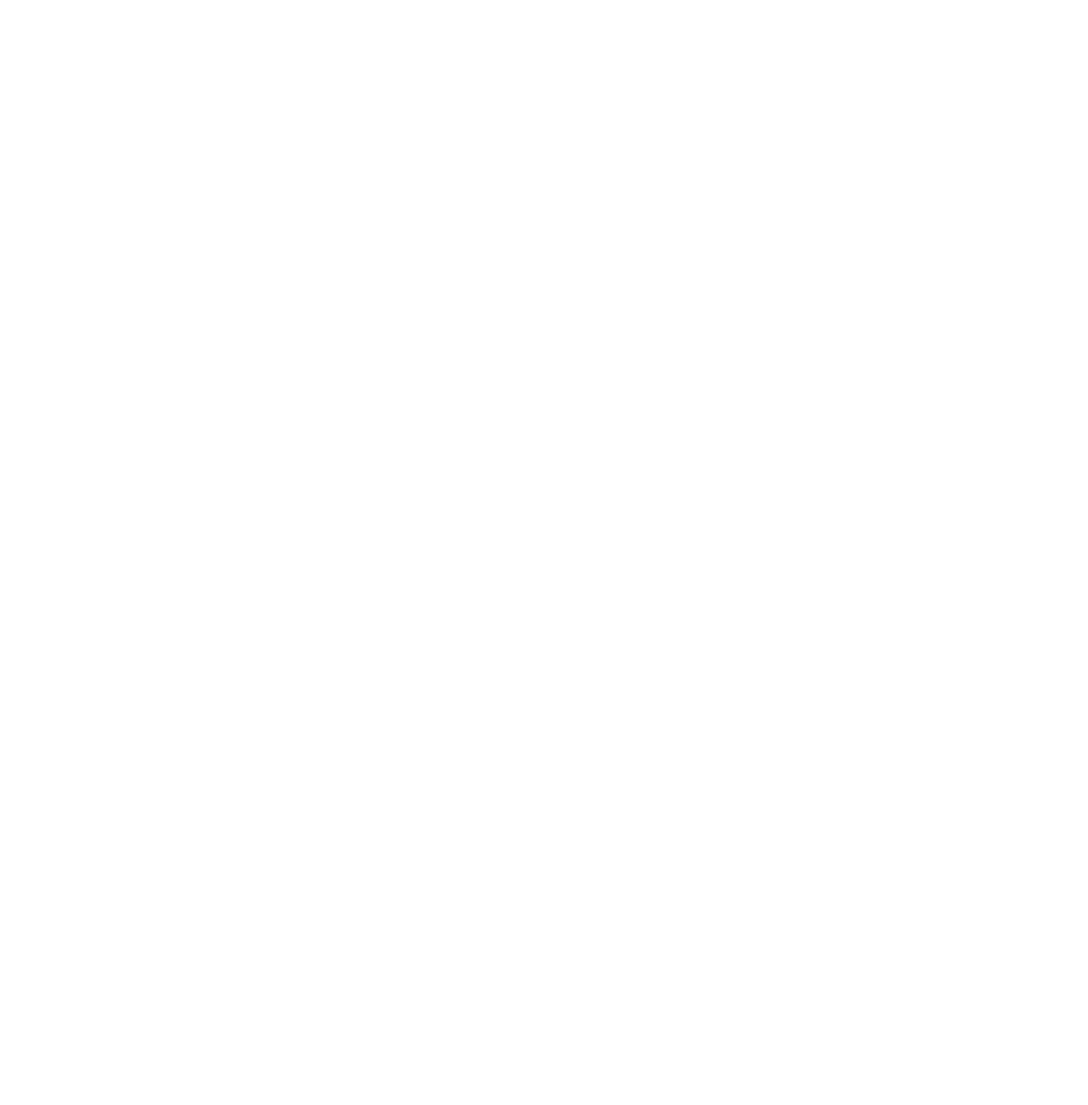
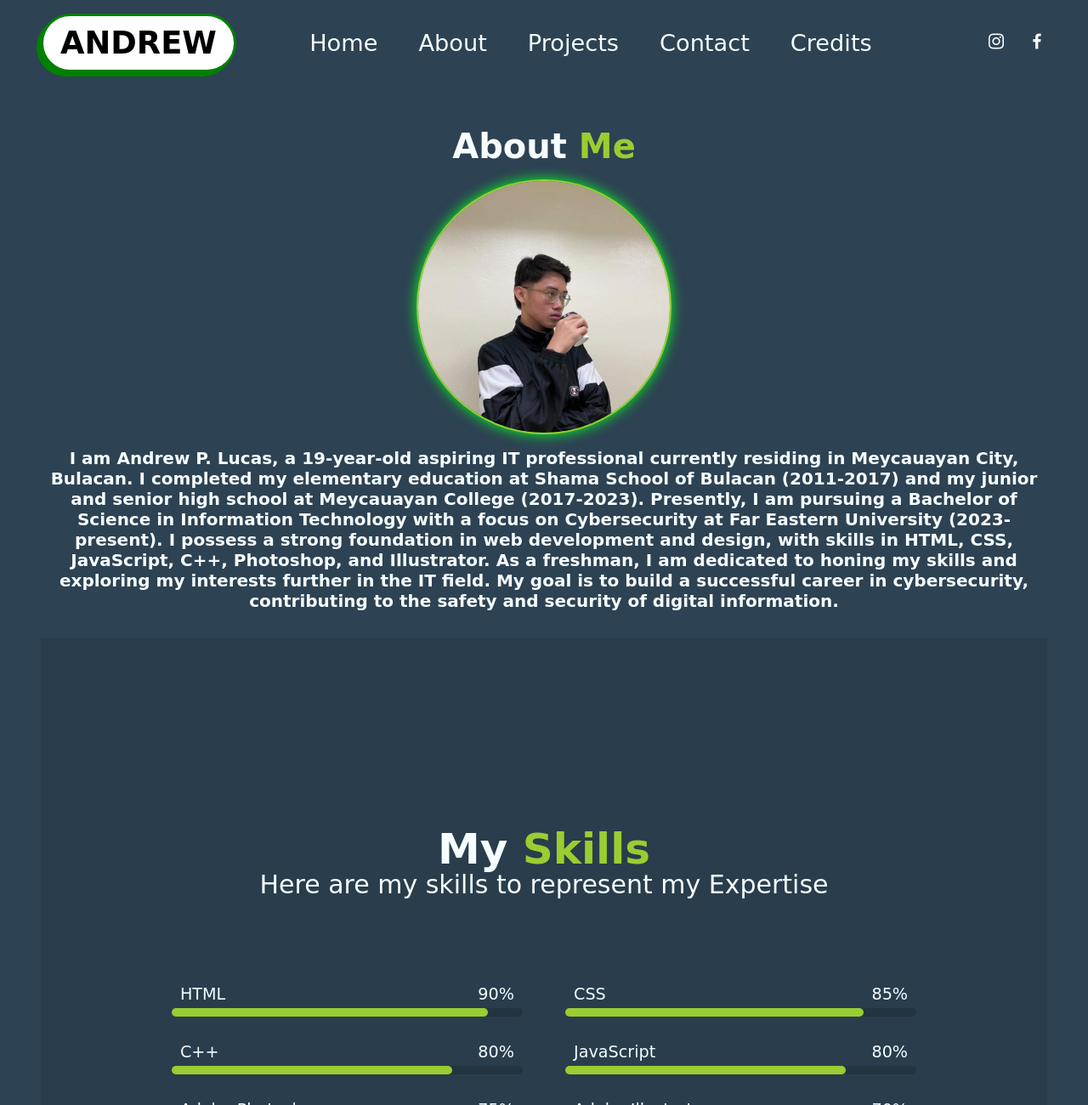
Before and after one commit to Lucas456th/WD-Finals, a plain HTML site: page pages/about-page/index.html in a window 1280 px wide. Shown: the top 1300 px of the page at 85% size. Before the commit the page ends 800 px from the top, so only its background shows below. Drawn offline with nearby package versions, Linux system fonts and the light colour scheme; a web font is replaced by a local one.

Commit message:
feat(about me):intial commit of about me page

```diff
--- a/pages/about-page/assets/css/style.css
+++ b/pages/about-page/assets/css/style.css
@@ -0,0 +1,373 @@
+@import url('https://fonts.googleapis.com/css2?family=Pompiere&display=swap');
+                                                                                                                                                                                                                                                                                                                                                                                                                                                                                                                                                                                                                                                                                                                                                                                                                                                                                                                                                                                 ////////////////////////////////////////////////////////////////////////////////////////////////////////////////////////////////2222222222
+*,
+*::before,
+*::after {
+  margin: 0;
+  padding: 0;
+  box-sizing: border-box;
+}
+
+/* ========= VARIABLES ========== */
+:root {
+  --primary-clr: green;
+  --primary-clr-alt: greenyellow;
+  --second-clr: green;
+  --second-clr-alt: #027c97;
+  --text-clr: #f5fdff;
+  --nav-txt-clr: var(--text-clr);
+  --text-clr-bg: #f5fdff;
+  --bg-clr: #2d4253;
+  --mobile-menu-bg-clr: #3e586d;
+  --sec-two-bg-clr: var(--mobile-menu-bg-clr);
+  --form-bg-clr: #dcf1ff70;
+  --form-focus-bg-clr: #bf93cf73;
+  --gray-clr: #f5f8fa;
+  --product-bg-clr: #364f63;
+  --bx-shadow-clr: #6d477b33;
+}
+
+/* ------------ BASE ------------ */
+body {
+  scroll-behavior: smooth;
+  font-family: "Pompiere", cursive;
+  font-size: 1.2rem;
+  color: var(--text-clr);
+  background-color: var(--bg-clr);
+  transition: background-color 1000ms;
+}
+
+ul {
+  list-style: none;
+}
+
+img {
+  max-width: 100%;
+  height: auto;
+}
+
+.pos-abs-center {
+  position: absolute;
+}
+
+.s-definition {
+  font-size: calc(27 * 0.06rem);
+  max-width: 32rem;
+  letter-spacing: 0.05rem;
+  line-height: 2rem;
+}
+
+/* -- transitions -- */
+.clr-transition {
+  transition: color 1000ms;
+}
+
+.bg-clr__transition {
+  transition: background-color 1s;
+}
+
+/* -- buttons -- */
+.button {
+  cursor: pointer;
+  font-size: 2rem;
+  height: 3rem;
+  padding: 0 1rem;
+  border: none;
+  color: var(--text-clr-bg);
+}
+
+.btn-primary {
+  background-color: green;
+}
+
+.btn-second-alt {
+  background-color: transparent;
+  border: thin solid var(--text-clr);
+  color: var(--text-clr);
+}
+
+/* -- container -- */
+.container {
+  padding: 1rem 3rem;
+}
+
+@media screen and (max-width: 768px) {
+  .container {
+    padding: 1rem;
+  }
+}
+
+@media screen and (min-width: 3000px) {
+  .container {
+    padding: 1.8rem 500px;
+  }
+}
+
+/* -- header -- */
+header {
+  display: flex;
+  flex-wrap: wrap;
+  gap: 2rem;
+  align-items: center;
+  justify-content: space-between;
+}
+
+header {
+  display: flex;
+  flex-wrap: wrap;
+  gap: 2rem;
+  align-items: center;
+  justify-content: space-between;
+}
+.logo {
+  color: var(--nav-txt-clr);
+  font-size: 2.3rem;
+  text-decoration: none;
+  margin-right: 2rem;
+  padding: 10px 20px;
+    background-color: white;
+    border: 3px solid green;
+    border-radius: 1em;
+    color: black;
+    font-weight: bolder;
+    transition: cubic-bezier(0.68, -0.55, 0.265, 1.55) 0.4s;
+    box-shadow: -5px 5px 0px 0px green;
+}
+
+  .logo:hover {
+    transform: translate(5px, -5px);
+  }
+.nav-items {
+  display: flex;
+  margin-right: 5rem;
+}
+.nav-item {
+  margin-right: 3rem;
+}
+.nav-item:last-child {
+  margin-right: 0;
+}
+.nav-link {
+  color: var(--nav-txt-clr);
+  text-decoration: none;
+  font-size: 1.7rem;
+  position: relative;
+}
+.nav-link::before {
+  content: "";
+  position: absolute;
+  width: 100%;
+  height: 0.1rem;
+  background-color: var(--primary-clr-alt);
+  bottom: 0;
+  transform: scaleX(0);
+  transition: 150ms transform;
+}
+.nav-link:hover::before {
+  transform: scaleX(1);
+}
+.nav-icon {
+  font-size: 1.5rem;
+  color: var(--nav-txt-clr);
+}
+
+.social-links ul {
+  display: flex;
+  gap: 1.5rem;
+}
+
+/* About Section */
+.about_section {
+  text-align: center;
+  padding: 2rem 0;
+}
+
+.about_head h2 {
+  font-size: 2.5rem;
+  margin-bottom: 1rem;
+}
+
+.about_head h2 span {
+  color: yellowgreen;
+}
+
+.about_content {
+  display: flex;
+  flex-direction: column;
+  align-items: center;
+  gap: 1rem;
+}
+
+.about_image img {
+  vertical-align: middle;
+  width: 300px;
+  height: 300px;
+  display: flex;
+  border-radius: 50%;
+  border: 2px solid yellowgreen;
+  filter: drop-shadow(0 0 8px #00ff1e);
+
+}
+
+
+.about_info p {
+  max-width: 1200px;
+  display: flex;
+  align-items: justify;
+  text-justify: inter-word;
+  font-size: 20px;
+  font-weight: bolder;
+  line-height: 1.5rem;
+}
+
+/* Skills Section */
+
+*{
+  padding: 0;
+  margin: 0;
+  box-sizing: border-box;
+}
+.skills_section{
+  width: 100%;
+  height: 100vh;
+  padding: 0px 13%;
+  background-color: rgba(0, 0, 0, 0.082);
+  display: flex;
+  align-items: center;
+  justify-content: center;
+  flex-direction: column;
+}
+.skills_head{
+  font-size: 30px;
+  width: 100%;
+  margin-bottom: 100px;
+  display: grid;
+  place-items: center;
+  text-align: center;
+}
+.skills_head h2{
+  font-size: 50px;
+  margin-bottom: -5px;
+}
+.skills_head h2 span{
+  color: yellowgreen;
+}
+.skills_main{
+  width: 100%;
+  display: grid;
+  grid-template-columns: repeat(2, 1fr);
+  grid-row-gap: 30px;
+  grid-column-gap: 50px;
+}
+.skills_main .skill_bar .info{
+  display: flex;
+  justify-content: space-between;
+  align-items: center;
+  padding:  0 10px;
+}
+.skill_bar .info p:nth-child(2){
+  font-weight: 500;
+}
+.skill_bar .bar{
+  width: 100%;
+  height: 10px;
+  background-color: rgba(0, 0, 0, 0.144);
+  border-radius: 25px;
+  margin-top: 5px;
+  position: relative;
+}
+.skill_bar .bar span{
+  width: 50%;
+  height: 100%;
+  position: absolute;
+  background-color: yellowgreen;
+  border-radius: 25px;
+}
+.skill_bar .bar .html{
+  width: 90%;
+  animation: html 2s;
+}
+@keyframes html {
+  0%{
+      width: 0%;
+  }100%{
+      width: 90%;
+  }
+}
+.skill_bar .bar .css{
+  width: 85%;
+  animation: css 2s;
+}
+@keyframes css {
+  0%{
+      width: 0%;
+  }100%{
+      width: 85%;
+  }
+}
+.skill_bar .bar .sass{
+  width: 80%;
+  animation: sass 2s;
+}
+@keyframes sass {
+  0%{
+      width: 0%;
+  }100%{
+      width: 80%;
+  }
+}
+.skill_bar .bar .js{
+  width: 80%;
+  animation: css 2s;
+}
+@keyframes js {
+  0%{
+      width: 0%;
+  }100%{
+      width: 80%;
+  }
+}
+.skill_bar .bar .react{
+  width: 75%;
+  animation: react 2s;
+}
+@keyframes react {
+  0%{
+      width: 0%;
+  }100%{
+      width: 75%;
+  }
+}
+.skill_bar .bar .node{
+  width: 70%;
+  animation: node 2s;
+}
+@keyframes node {
+  0%{
+      width: 0%;
+  }100%{
+      width: 70%;
+  }
+}
+.skill_bar .bar .express{
+  width: 65%;
+  animation: express 2s;
+}
+@keyframes express {
+  0%{
+      width: 0%;
+  }100%{
+      width: 65%;
+  }
+}
+.skill_bar .bar .mongo{
+  width: 60%;
+  animation: mongo 2s;
+}
+@keyframes mongo {
+  0%{
+      width: 0%;
+  }100%{
+      width: 60%;
+  }
+}
--- a/pages/about-page/index.html
+++ b/pages/about-page/index.html
@@ -0,0 +1,123 @@
+<!DOCTYPE html>
+<html lang="en">
+  <head>
+    <title>Andrew Lucas | Finals</title>
+    <meta charset="UTF-8">
+    <meta http-equiv="X-UA-Compatible" content="IE=edge">
+    <meta name="viewport" content="width=device-width, initial-scale=1.0">
+    <link rel="stylesheet" href="../about-page/assets/css/style.css">
+    <link href='https://unpkg.com/boxicons@2.1.1/css/boxicons.min.css' rel='stylesheet'>
+  </head>
+
+  <body>
+    <header class="container">
+      <a href="../../index.html" class="logo clr-transition">ANDREW</a>
+      <nav class="navbar">
+        <ul class="nav-items">
+          <li class="nav-item"><a href="../../index.html" class="nav-link clr-transition">Home</a></li>
+          <li class="nav-item"><a href="../about-page/index.html" class="nav-link clr-transition">About</a></li>
+          <li class="nav-item"><a href="../project-page/index.html" class="nav-link clr-transition">Projects</a></li>
+          <li class="nav-item"><a href="../contact-page/index.html" class="nav-link clr-transition">Contact</a></li>
+          <li class="nav-item"><a href="../credits-page/index.html" class="nav-link clr-transition">Credits</a></li>
+        </ul>
+      </nav>
+
+      <div class="social-links">
+        <ul>
+          <li>
+            <a href="https://www.instagram.com/drewlucs/?hl=en" target="_blank">
+              <i class='bx bxl-instagram nav-icon clr-transition'></i>
+            </a>
+          </li>
+          <li>
+            <a href="https://www.facebook.com/Andrewlucas09/" target="_blank">
+              <i class='bx bxl-facebook nav-icon clr-transition'></i>
+            </a>
+          </li>
+        </ul>
+      </div>
+    </header>
+
+    <main class="container">
+      <section class="about_section">
+        <div class="about_head">
+          <h2>About <span>Me</span></h2>
+        </div>
+        <div class="about_content">
+          <div class="about_image">
+            <img src="../about-page/assets/img/drink-coffee.jpg" alt="Your Image">
+          </div>
+          <div class="about_info">
+            <p> I am Andrew P. Lucas, a 19-year-old aspiring IT professional currently residing in Meycauayan City, Bulacan. I completed my elementary education at Shama School of Bulacan (2011-2017) and my junior and senior high school at Meycauayan College (2017-2023). Presently, I am pursuing a Bachelor of Science in Information Technology with a focus on Cybersecurity at Far Eastern University (2023-present).  I possess a strong foundation in web development and design, with skills in HTML, CSS, JavaScript, C++, Photoshop, and Illustrator. As a freshman, I am dedicated to honing my skills and exploring my interests further in the IT field. My goal is to build a successful career in cybersecurity, contributing to the safety and security of digital information.
+              </p>
+          </div>
+        </div>
+      </section>
+
+      <section class="skills_section">
+        <div class="skills_head">
+          <h2>My <span>Skills</span></h2>
+          <p>Here are my skills to represent my Expertise</p>
+        </div>
+        <div class="skills_main">
+          <div class="skill_bar">
+            <div class="info">
+              <p>HTML</p>
+              <p>90%</p>
+            </div>
+            <div class="bar">
+              <span class="html"></span>
+            </div>
+          </div>
+          <div class="skill_bar">
+            <div class="info">
+              <p>CSS</p>
+              <p>85%</p>
+            </div>
+            <div class="bar">
+              <span class="css"></span>
+            </div>
+          </div>
+          <div class="skill_bar">
+            <div class="info">
+              <p>C++</p>
+              <p>80%</p>
+            </div>
+            <div class="bar">
+              <span class="sass"></span>
+            </div>
+          </div>
+          <div class="skill_bar">
+            <div class="info">
+              <p>JavaScript</p>
+              <p>80%</p>
+            </div>
+            <div class="bar">
+              <span class="js"></span>
+            </div>
+          </div>
+          <div class="skill_bar">
+            <div class="info">
+              <p>Adobe Photoshop</p>
+              <p>75%</p>
+            </div>
+            <div class="bar">
+              <span class="react"></span>
+            </div>
+          </div>
+          <div class="skill_bar">
+            <div class="info">
+              <p>Adobe Illustrator</p>
+              <p>70%</p>
+            </div>
+            <div class="bar">
+              <span class="node"></span>
+            </div>
+          </div>
+          </div>
+          </div>
+        </div>
+      </section>
+    </main>
+  </body>
+</html>
```
Also changed, not shown: index.html (+4 -4 lines), pages/about-page/assets/js/scripts.js (+56 -0 lines), pages/about-page/assets/img/drink-coffee.jpg (added), pages/about-page/assets/img/stolen-pic.jpg (added), pages/credits-page/assets/css/style.css (added), pages/credits-page/assets/js/scripts.js (added), pages/credits-page/index.html (added).
